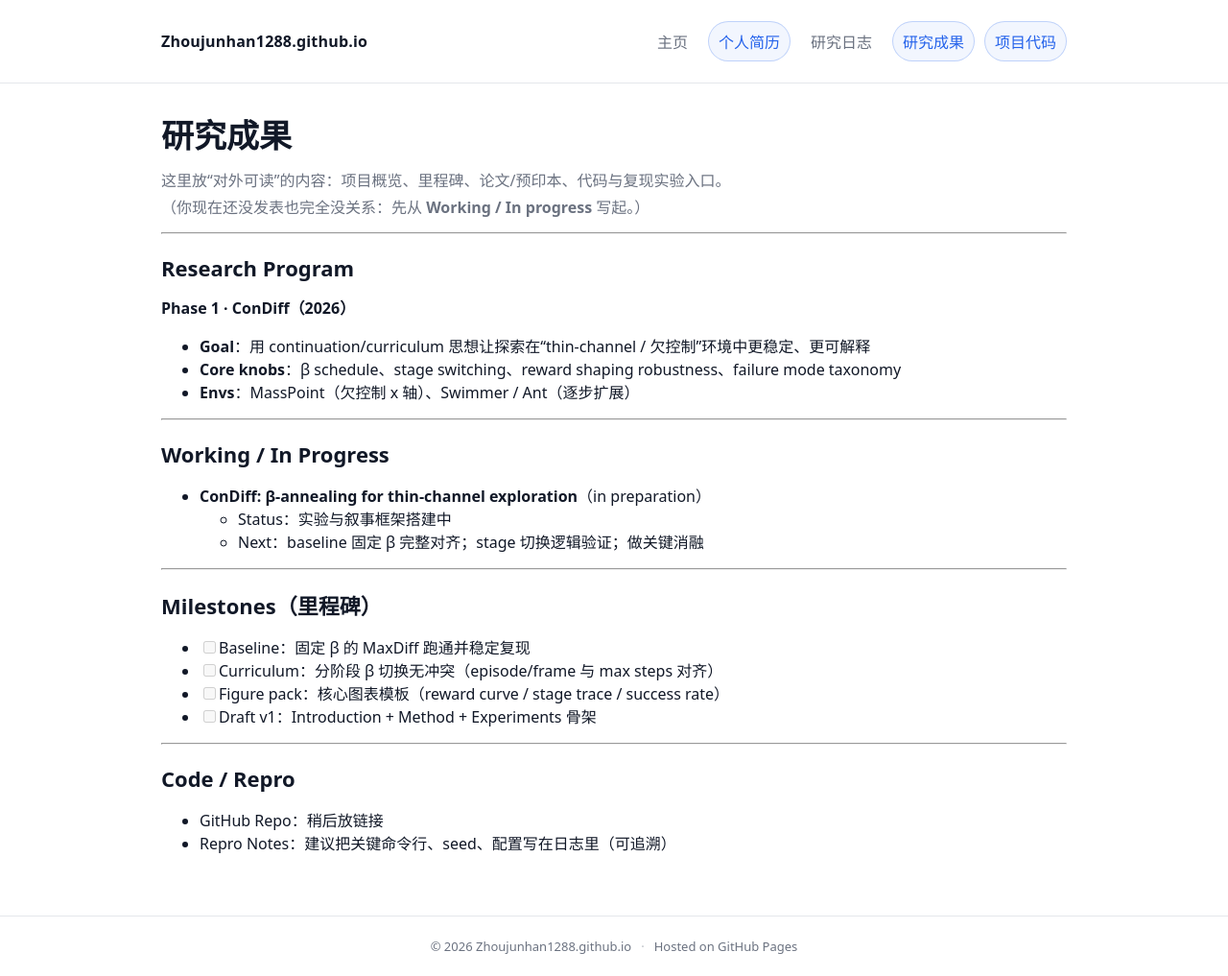
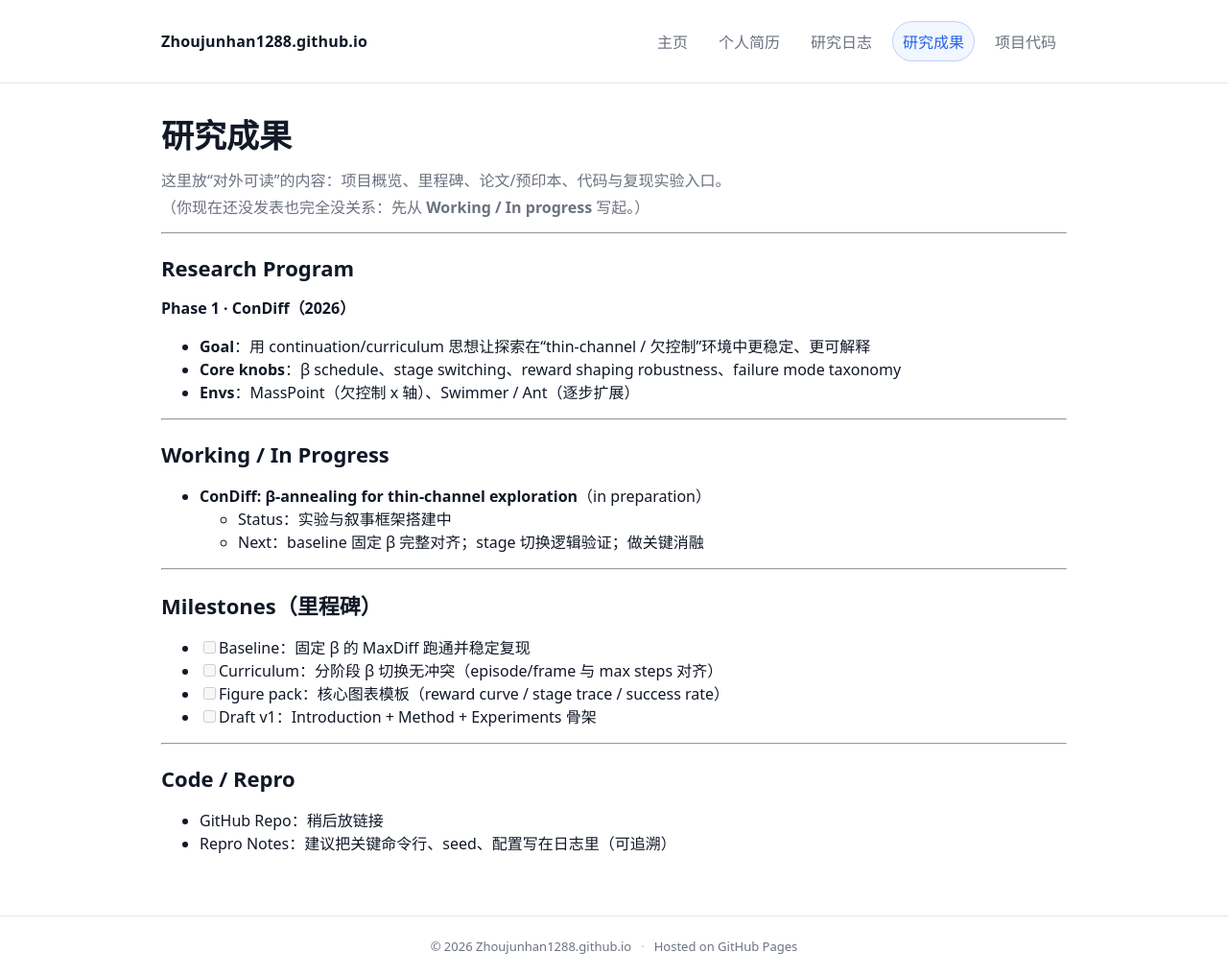
Before and after one commit to Zhoujunhan1288/Zhoujunhan1288.github.io, a Jekyll site: the page built from research.md, in a window 1280 px wide and 1017 px high. Shown: the whole window at 96% size. Built offline with Jekyll 4.4.1, drawn with Linux system fonts in a browser that asks for light colours.

Commit message:
Update default.html

```diff
--- a/_layouts/default.html
+++ b/_layouts/default.html
@@ -12,12 +12,23 @@
     <div class="container topbar-inner">
       <a class="brand" href="{{ '/' | relative_url }}">{{ site.title }}</a>
       <nav class="nav">
-        <a href="{{ '/' | relative_url }}" class="{% if page.url == '/' %}active{% endif %}">主页</a>
-        <a href="{{ '/cv/' | relative_url }}" class="{% if page.url contains '/research' %}active{% endif %}">个人简历</a>
-        <a href="{{ '/log/' | relative_url }}" class="{% if page.url contains '/log' %}active{% endif %}">研究日志</a>
-        <a href="{{ '/research/' | relative_url }}" class="{% if page.url contains '/research' %}active{% endif %}">研究成果</a>
-        <a href="{{ '/code/' | relative_url }}" class="{% if page.url contains '/research' %}active{% endif %}">项目代码</a>
-      </nav>
+        {% assign u = page.url %}
+
+        <a href="{{ '/' | relative_url }}"
+           class="{% if u == '/' %}active{% endif %}">主页</a>
+
+        <a href="{{ '/cv/' | relative_url }}"
+           class="{% if u == '/cv/' %}active{% endif %}">个人简历</a>
+
+        <a href="{{ '/log/' | relative_url }}"
+           class="{% if u == '/log/' or u contains '/log/' %}active{% endif %}">研究日志</a>
+
+        <a href="{{ '/research/' | relative_url }}"
+           class="{% if u == '/research/' or u contains '/research/' %}active{% endif %}">研究成果</a>
+
+        <a href="{{ '/code/' | relative_url }}"
+           class="{% if u == '/code/' or u contains '/code/' %}active{% endif %}">项目代码</a>
+    </nav>
     </div>
   </header>
 
```
